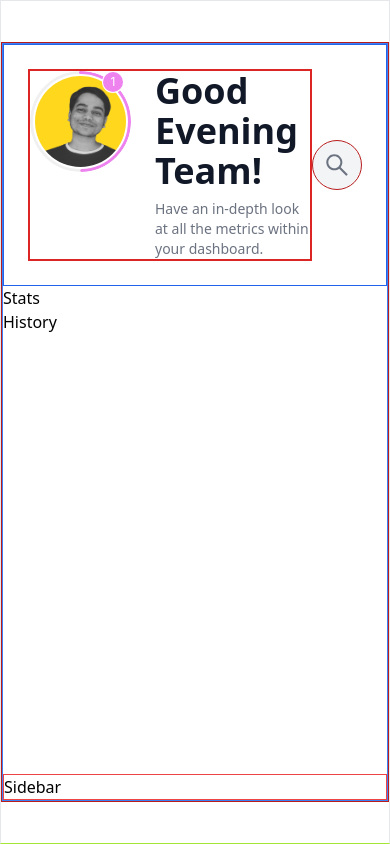
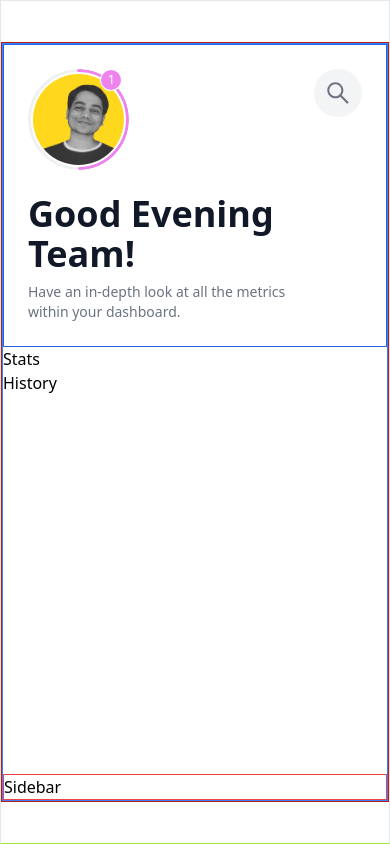
Before and after one commit to abhi-j0407/raftlabs-dashboard, a React (Vite) app: page / in a window 390 px wide. Built offline with nearby package versions, Linux system fonts and the light colour scheme.

Commit message:
Responsive hero

```diff
--- a/src/App.jsx
+++ b/src/App.jsx
@@ -3,7 +3,7 @@ import Dashboard from "./pages/Dashboard";
 
 function App() {
   return (
-    <div className="min-h-screen max-w-[1920px] overflow-hidden border border-b-lime-400 flex justify-center items-center">
+    <div className="flex min-h-screen max-w-[1920px] items-center justify-center overflow-hidden border border-b-lime-400">
       <Dashboard />
     </div>
   );
--- a/src/components/Main/Hero.jsx
+++ b/src/components/Main/Hero.jsx
@@ -7,9 +7,9 @@ const Hero = () => {
 
   return (
     <section className=" p-6 border border-blue-600">
-      <div className=" flex items-center justify-between">
+      <div className=" flex items-center justify-between md:items-start">
         {/* Avatar & Greeting */}
-        <div className=" flex gap-8 border-2 border-red-600">
+        <div className=" flex gap-8 md:flex-col">
           {/* Avatar with Progress */}
           <div className=" relative">
             <Badge
@@ -44,7 +44,7 @@ const Hero = () => {
           </div>
         </div>
         {/* Search */}
-        <div className="flex h-fit gap-3 rounded-full border border-red-700 bg-gray-100 px-3 py-1">
+        <div className="flex h-fit gap-3 rounded-full bg-gray-100 px-3 py-1">
           <SearchOutlined
             className=" py-2 text-2xl text-gray-500"
             onClick={() => setShowSearch(!showSearch)}
```
